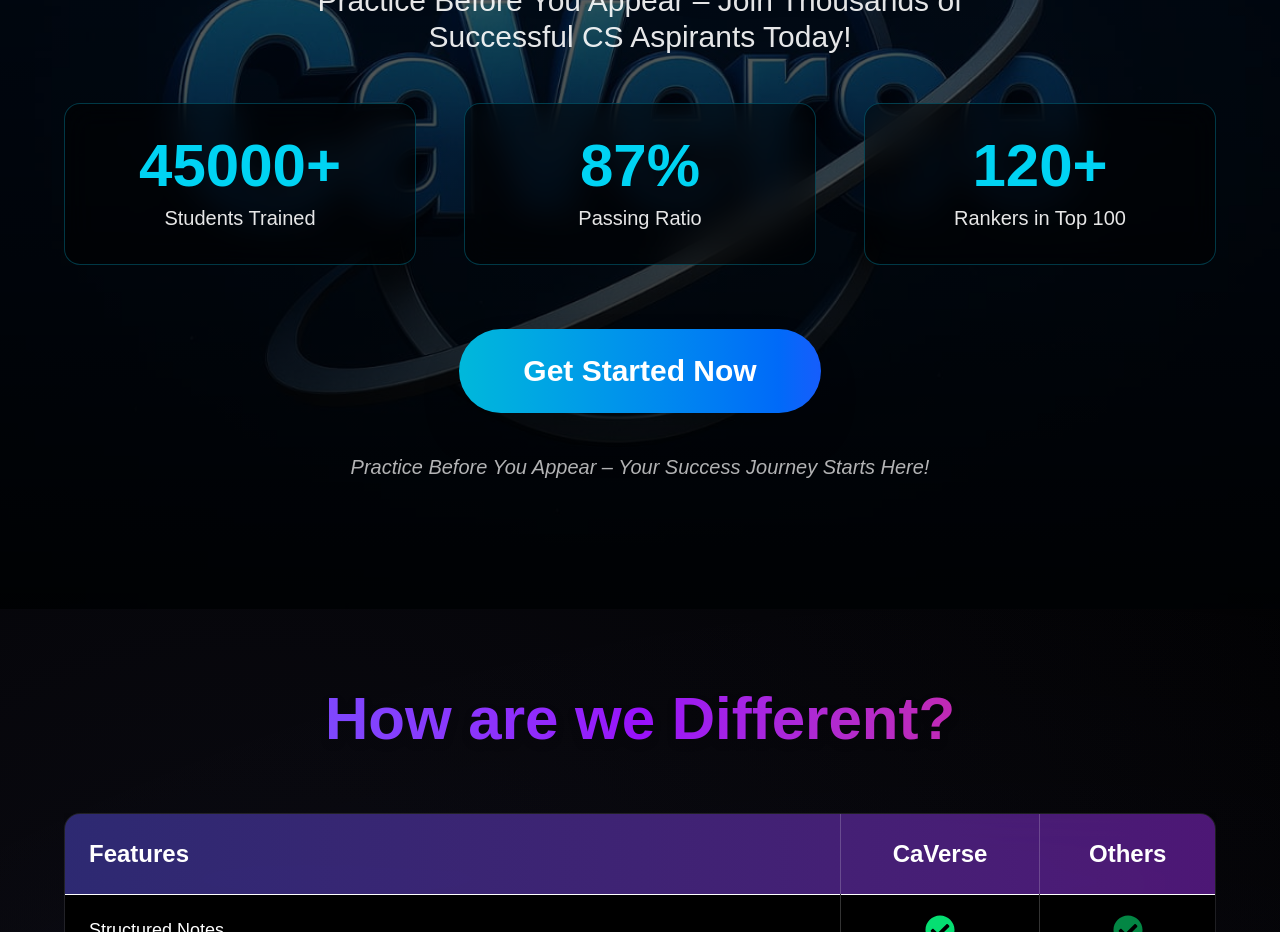
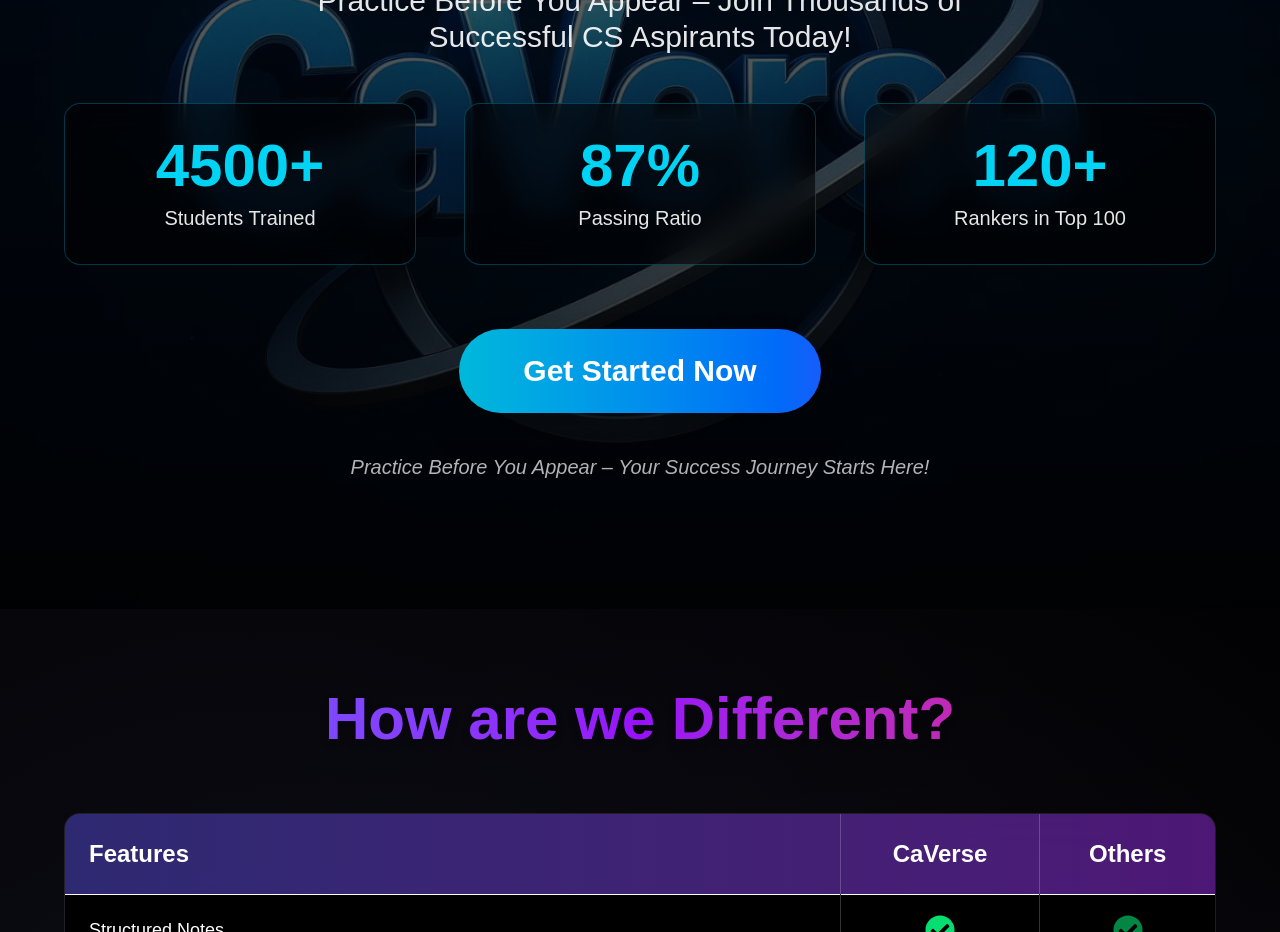
Before and after one commit to Kush36/CAVerse, a React (Vite) app in the folder CAVerse/: page / in a window 1280 px wide. Shown: the part 1700-2632 px from the top of the page. Built offline with nearby package versions, Linux system fonts and the light colour scheme.

Commit message:
port correction

```diff
--- a/CAVerse/src/components/Dashboard.jsx
+++ b/CAVerse/src/components/Dashboard.jsx
@@ -2,7 +2,7 @@
 import React, { useState, useEffect } from 'react';
 import axios from 'axios';
 
-const API_URL = 'http://localhost:5000/api/auth';
+const API_URL = 'https://caverse-front.onrender.com/';
 
 const Dashboard = () => {
   const [user, setUser] = useState(null);
--- a/CAVerse/src/components/FoundationLevel.jsx
+++ b/CAVerse/src/components/FoundationLevel.jsx
@@ -31,7 +31,7 @@
     {
       id: "important-questions",
       name: "FULL SYLLABUS MOCK",
-      price: 2,
+      price: 1999,
       original: 3999,
       features: [
         "Chapter-wise + Full Syllabus Important Questions PDF",
--- a/CAVerse/src/components/Home.jsx
+++ b/CAVerse/src/components/Home.jsx
@@ -385,7 +385,7 @@
           <div className="grid grid-cols-1 sm:grid-cols-3 gap-8 md:gap-12 mb-16">
             <div className="bg-black/50 backdrop-blur-lg rounded-2xl p-8 border border-cyan-500/30">
               <div className="text-5xl md:text-6xl font-black text-cyan-400 mb-2">
-                <AnimatedCounter end={45000} suffix="+" />
+                <AnimatedCounter end={4500} suffix="+" />
               </div>
               <p className="text-xl text-white/90">Students Trained</p>
             </div>
```
